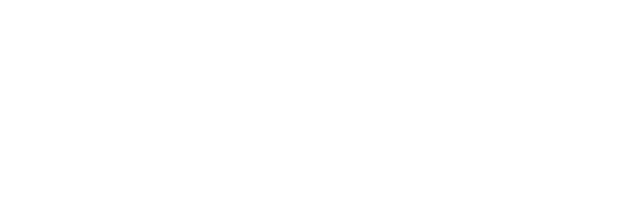
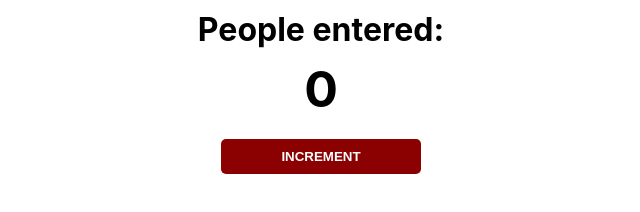
Before and after one commit to broad65/passenger-counter-app, a plain HTML site: page index.html in a window 1280 px wide. Shown: the whole page, without its empty margins (319-959 px from the left). Drawn offline with Linux system fonts and the light colour scheme.

Commit message:
add increment button

```diff
--- a/index.html
+++ b/index.html
@@ -4,8 +4,13 @@
     <meta charset="UTF-8">
     <meta name="viewport" content="width=device-width, initial-scale=1.0">
     <title>DPassenger counter App</title>
+    <link rel="stylesheet" href="style.css">
+    <script src="index.js"></script>
 </head>
 <body>
+    <h1>People entered:</h1>
+    <h2 id="count-el">0</h2>
+    <button id="increment-btn">INCREMENT</button>
 
 </body>
 </html>
--- a/index.js
+++ b/index.js
@@ -0,0 +1,4 @@
+//document.getElementById("count").innerText = 5
+
+let count = 0
+console.log(count)
```
